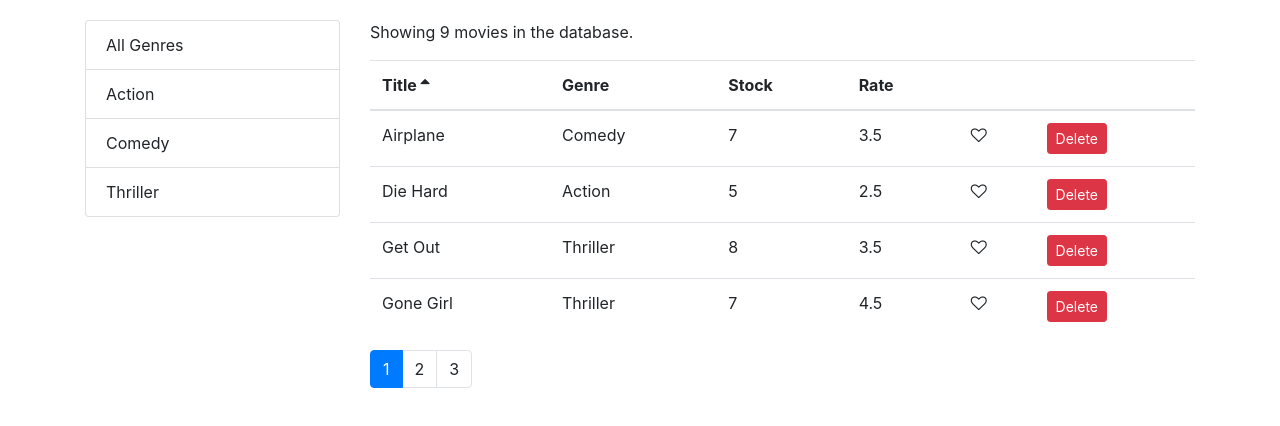
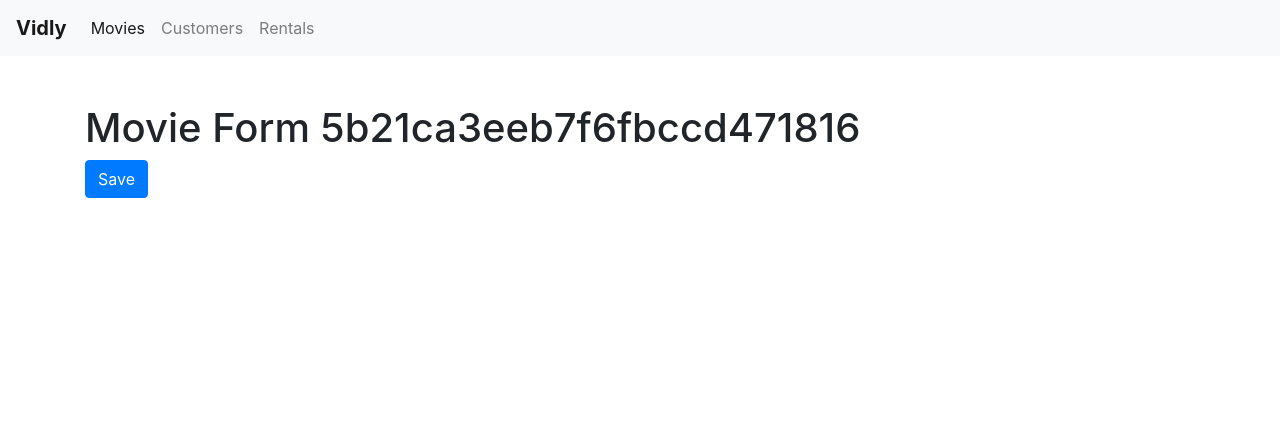
Before and after one commit to mcosta1105/vidly-react-app, a React (Create React App) app: page /movies/5b21ca3eeb7f6fbccd471816 in a window 1280 px wide. Shown: the top 426 px of the page. Built offline with nearby package versions, Linux system fonts and the light colour scheme.

Commit message:
App routes created

```diff
--- a/package.json
+++ b/package.json
@@ -9,6 +9,7 @@
     "prop-types": "^15.6.2",
     "react": "^16.8.6",
     "react-dom": "^16.8.6",
+    "react-router-dom": "^4.3.1",
     "react-scripts": "3.0.1"
   },
   "scripts": {
--- a/src/App.js
+++ b/src/App.js
@@ -1,12 +1,29 @@
-import React from 'react';
-import './App.css';
-import Movies from './components/movies';
+import React from "react";
+import { Route, Switch, Redirect } from "react-router-dom";
+import "./App.css";
+import Movies from "./components/movies";
+import NavBar from "./components/navBar";
+import Customers from "./components/customers";
+import Rentals from "./components/rentals";
+import NotFound from "./components/notFound";
+import MovieForm from "./components/movieForm";
 
 function App() {
   return (
-    <main className="container">
-      <Movies/>
-    </main>
+    <React.Fragment>
+      <NavBar />
+      <main className="container">
+        <Switch>
+          <Route path="/movies/:id" component={MovieForm} />
+          <Route path="/movies" component={Movies} />
+          <Route path="/customers" component={Customers} />
+          <Route path="/rentals" component={Rentals} />
+          <Route path="/not-found" component={NotFound} />
+          <Redirect from="/" exact to="/movies" />
+          <Redirect to="/not-found" />
+        </Switch>
+      </main>
+    </React.Fragment>
   );
 }
 
--- /dev/null
+++ b/src/components/customers.jsx
@@ -0,0 +1,10 @@
+import React, { Component } from 'react';
+
+class Customers extends Component {
+
+    render() {
+        return ( <h1>Customers</h1> );
+    }
+}
+
+export default Customers;
--- /dev/null
+++ b/src/components/movieForm.jsx
@@ -0,0 +1,12 @@
+import React from "react";
+
+const MovieForm = ({ match, history }) => {
+  return (
+    <div>
+      <h1>Movie Form {match.params.id}</h1>
+      <button className="btn btn-primary" onClick={() => history.push('/movies')}>Save</button>
+    </div>
+  );
+};
+
+export default MovieForm;
--- a/src/components/moviesTable.jsx
+++ b/src/components/moviesTable.jsx
@@ -1,10 +1,11 @@
 import React, { Component } from "react";
+import { Link } from 'react-router-dom';
 import Like from "./common/like";
 import Table from "./common/table";
 
 class MoviesTable extends Component {
   columns = [
-    { path: "title", lable: "Title" },
+    { path: "title", lable: "Title", content: movie => <Link to={`/movies/${movie._id}`}>{movie.title}</Link> },
     { path: "genre.name", lable: "Genre" },
     { path: "numberInStock", lable: "Stock" },
     { path: "dailyRentalRate", lable: "Rate" },
--- /dev/null
+++ b/src/components/navBar.jsx
@@ -0,0 +1,38 @@
+import React, { Component } from "react";
+import { Link, NavLink } from 'react-router-dom';
+
+const NavBar = () => {
+  return (
+    <nav class="navbar navbar-expand-lg navbar-light bg-light mb-5">
+      <Link class="navbar-brand font-weight-bold" to="/">
+        Vidly
+      </Link>
+      <button
+        class="navbar-toggler"
+        type="button"
+        data-toggle="collapse"
+        data-target="#navbarNavAltMarkup"
+        aria-controls="navbarNavAltMarkup"
+        aria-expanded="false"
+        aria-label="Toggle navigation"
+      >
+        <span className="navbar-toggler-icon" />
+      </button>
+      <div className="collapse navbar-collapse" id="navbarNavAltMarkup">
+        <div className="navbar-nav">
+          <NavLink className="nav-item nav-link" to="/movies">
+            Movies
+          </NavLink>
+          <NavLink className="nav-item nav-link" to="customers">
+            Customers
+          </NavLink>
+          <NavLink className="nav-item nav-link" to="/rentals">
+            Rentals
+          </NavLink>
+        </div>
+      </div>
+    </nav>
+  );
+};
+
+export default NavBar;
--- /dev/null
+++ b/src/components/notFound.jsx
@@ -0,0 +1,10 @@
+import React, { Component } from 'react';
+
+class NotFound extends Component {
+
+    render() {
+        return ( <h1>Page Not Found!</h1> );
+    }
+}
+
+export default NotFound;
--- /dev/null
+++ b/src/components/rentals.jsx
@@ -0,0 +1,10 @@
+import React, { Component } from 'react';
+
+class Rentals extends Component {
+
+    render() {
+        return ( <h1>Rentals</h1> );
+    }
+}
+
+export default Rentals;
--- a/src/index.css
+++ b/src/index.css
@@ -1,6 +1,5 @@
 body {
   margin: 0;
-  padding: 20px 0 0 0;
   font-family: -apple-system, BlinkMacSystemFont, "Segoe UI", "Roboto", "Oxygen",
     "Ubuntu", "Cantarell", "Fira Sans", "Droid Sans", "Helvetica Neue",
     sans-serif;
--- a/src/index.js
+++ b/src/index.js
@@ -1,12 +1,18 @@
-import React from 'react';
-import ReactDOM from 'react-dom';
-import './index.css';
-import App from './App';
-import * as serviceWorker from './serviceWorker';
-import 'bootstrap/dist/css/bootstrap.css';
-import 'font-awesome/css/font-awesome.css';
+import React from "react";
+import ReactDOM from "react-dom";
+import "./index.css";
+import App from "./App";
+import * as serviceWorker from "./serviceWorker";
+import "bootstrap/dist/css/bootstrap.css";
+import "font-awesome/css/font-awesome.css";
+import { BrowserRouter } from "react-router-dom";
 
-ReactDOM.render(<App />, document.getElementById('root'));
+ReactDOM.render(
+  <BrowserRouter>
+    <App />
+  </BrowserRouter>,
+  document.getElementById("root")
+);
 
 // If you want your app to work offline and load faster, you can change
 // unregister() to register() below. Note this comes with some pitfalls.
```
Also changed, not shown: 1 other file (tests, documents, lock files or other folders).
